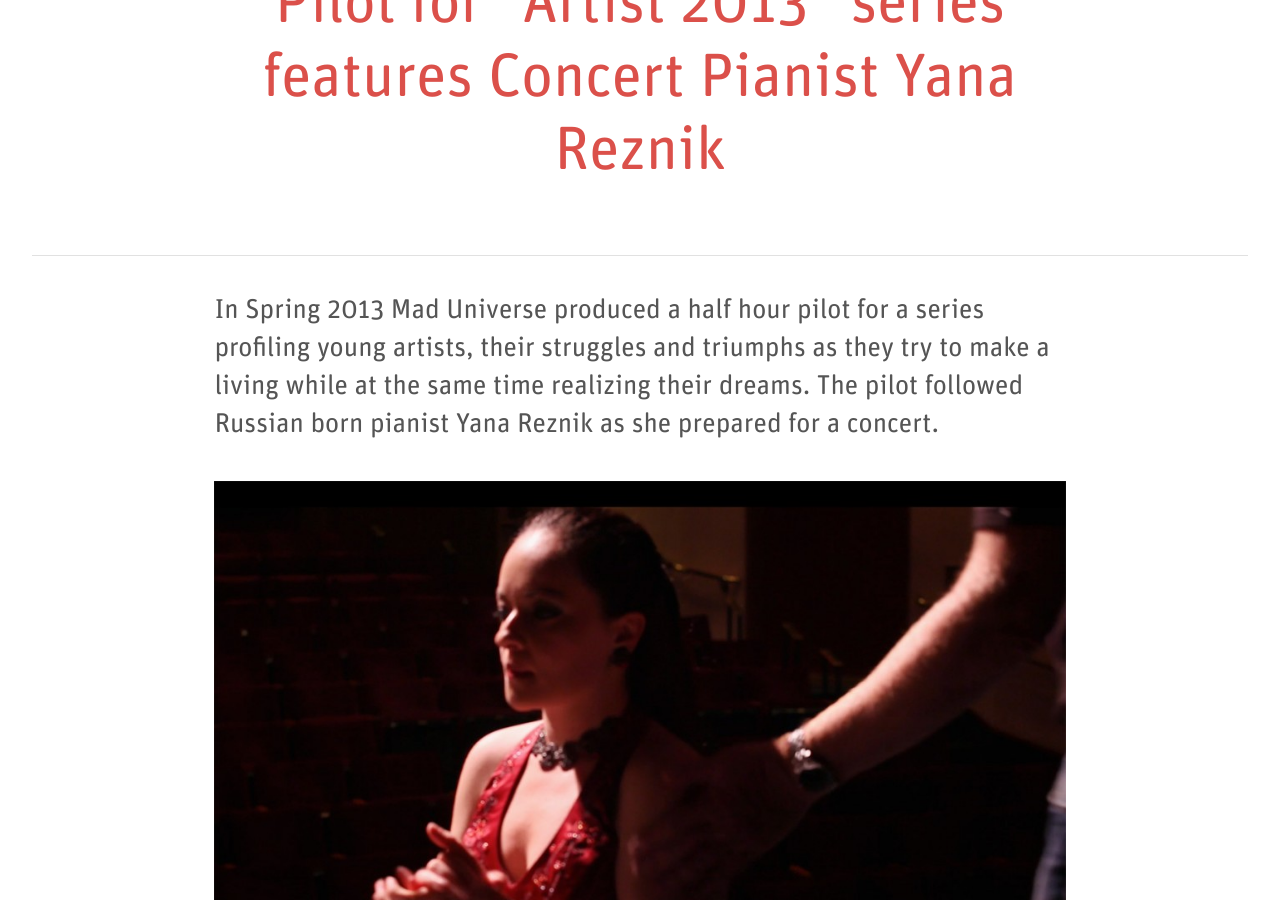
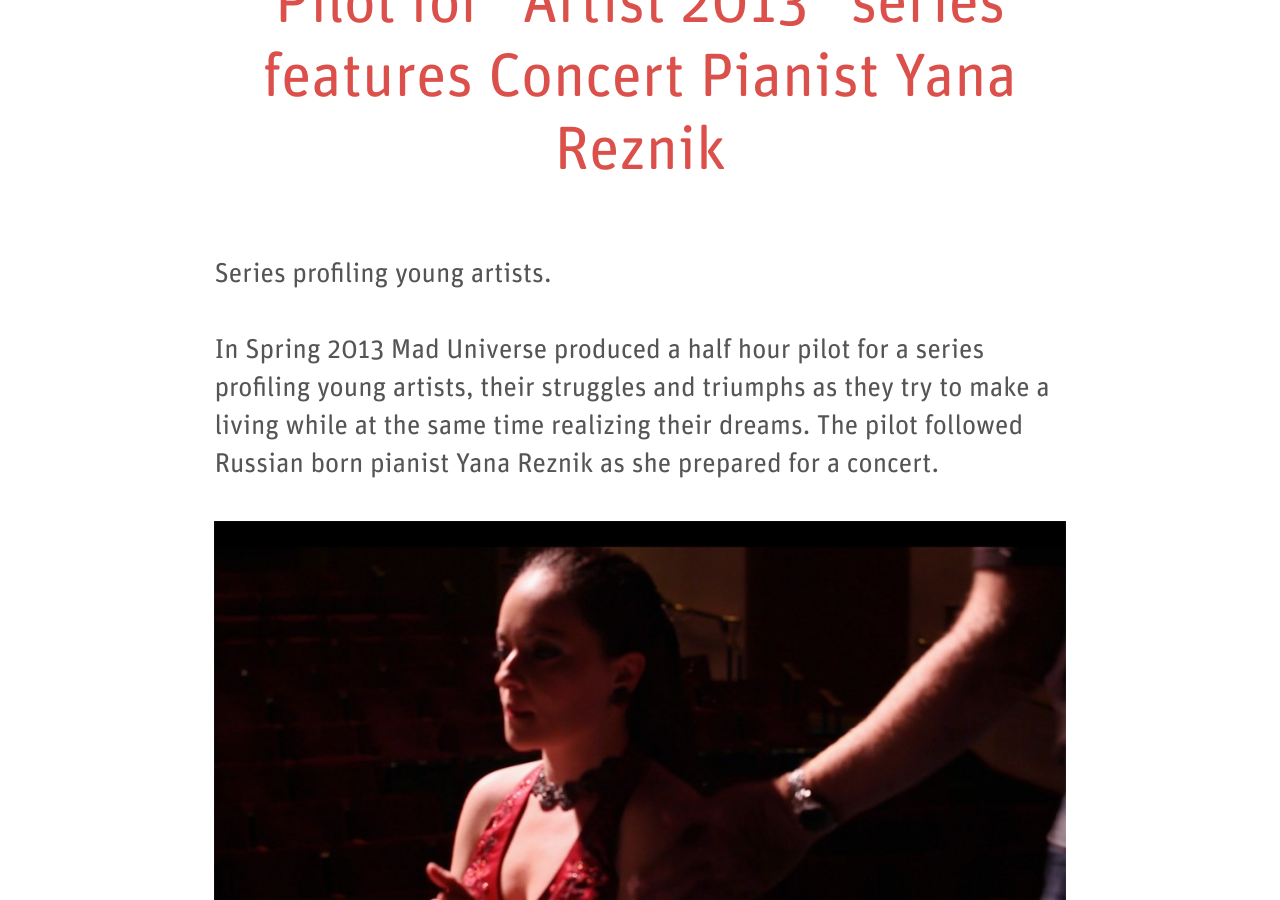
Before and after one commit to jsbarkema/mad-universe.com, a Jekyll site: the page built from _news/artist-2013.markdown, in a window 1280 px wide and 900 px high, scrolled down 640 px. Built offline with Jekyll 4.4.1, drawn with Linux system fonts in a browser that asks for light colours.

Commit message:
Updated Artist 2013

```diff
--- a/_news/artist-2013.markdown
+++ b/_news/artist-2013.markdown
@@ -20,7 +20,7 @@ images:
 layout: news-page
 ---
 
-** **
+Series profiling young artists.
 
 
 In Spring 2013 Mad Universe produced a half hour pilot for a series profiling young artists, their struggles and triumphs as they try to make a living while at the same time realizing their dreams. The pilot followed Russian born pianist Yana Reznik as she prepared for a concert.
```
